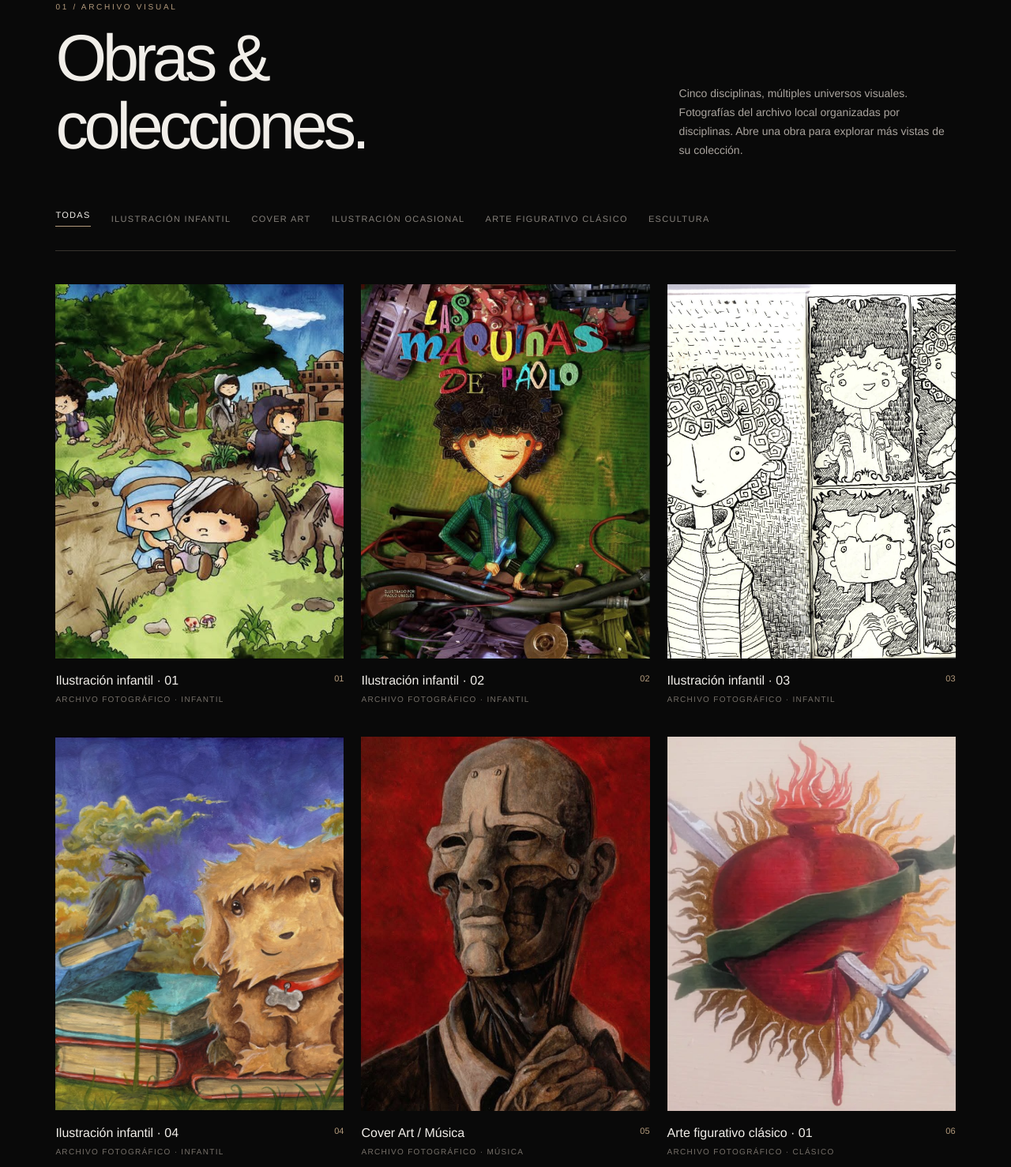
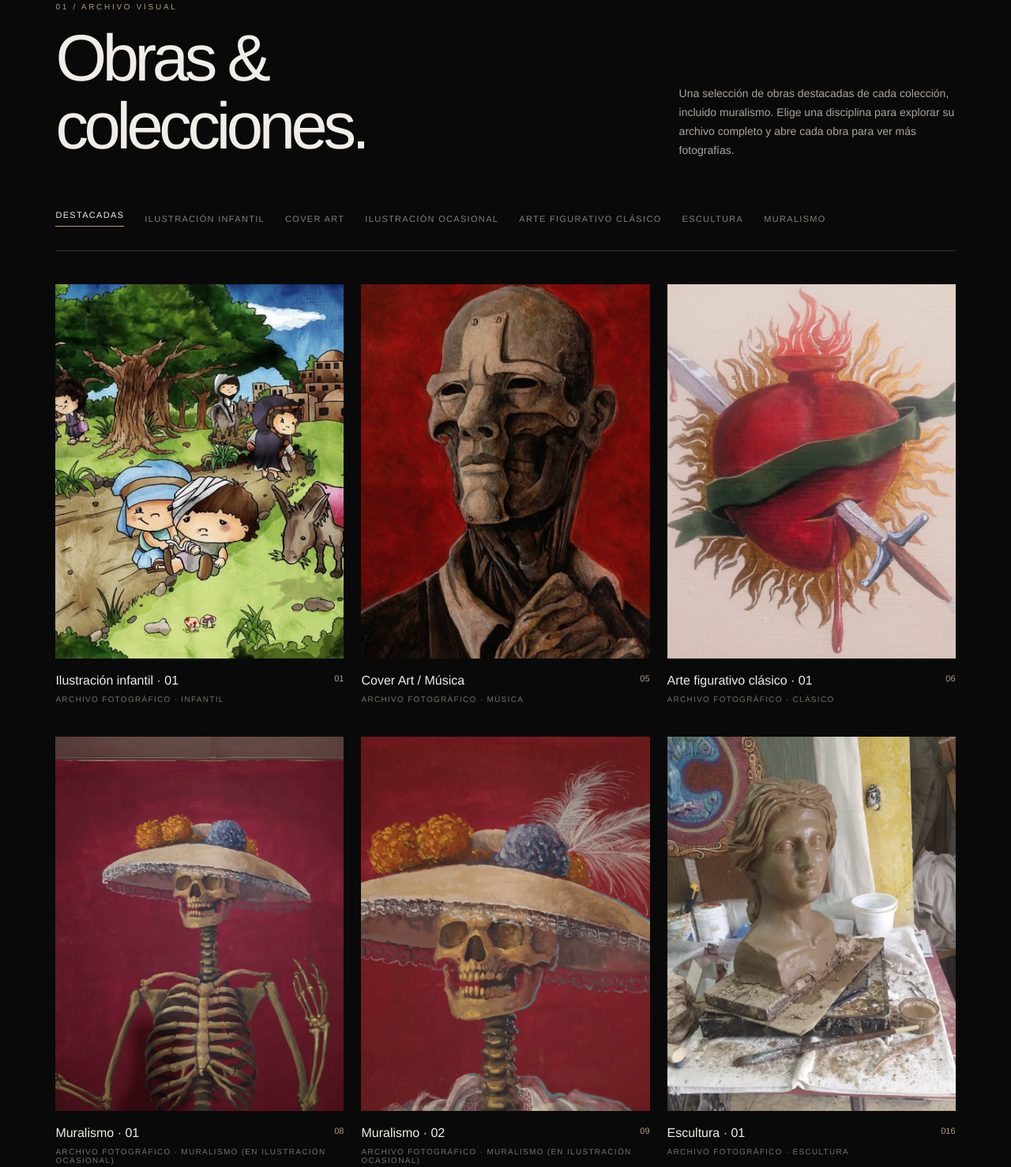
Before and after one commit to MakuP5/webPaolo, a plain HTML site: page index.html in a window 1280 px wide. Shown: the part 922-2400 px from the top of the page at 79% size. Drawn offline with Linux system fonts and the light colour scheme.

Commit message:
Update general
Se cambian las galerias para incluir muralismo y destacadas.

```diff
--- a/index.html
+++ b/index.html
@@ -11,7 +11,7 @@
 <header class="top"><a class="logo" href="#inicio" aria-label="Paolo inicio">PAOLO.</a><button class="menu" aria-label="Abrir menú" aria-expanded="false">☰</button><nav class="nav" aria-label="Navegación principal"><a href="#obra">Obra</a><a href="#artista">El artista</a><a href="#encargos">Encargos</a><a class="contact-link" href="#contacto">Contacto ↗</a></nav></header>
 <main>
 <section id="inicio" class="hero" aria-label="Portada"><div class="hero-art" id="heroArt"></div><div class="reference">Archivo artístico · Fotografías locales</div><div class="hero-copy"><span class="eyebrow">Ilustración · Mitología · Simbolismo</span><h1>PAOLO.</h1><div class="hero-sub">Donde lo sagrado y lo profano toman forma.</div><div class="hero-actions"><a class="button" href="#obra">Explorar la obra <span>↗</span></a><a class="button secondary" href="#contacto">Solicitar encargo <span>↗</span></a></div></div><div class="scroll-label">Desliza para descubrir ↓</div><div class="hero-counter"><button id="prev" aria-label="Obra anterior">←</button><span id="slideNum">01 / 03</span><button id="next" aria-label="Siguiente obra">→</button></div></section>
-<section id="obra" class="section"><div class="section-head reveal"><div><div class="eyebrow">01 / Archivo visual</div><h2>Obras &<br>colecciones.</h2></div><div class="section-desc">Cinco disciplinas, múltiples universos visuales. Fotografías del archivo local organizadas por disciplinas. Abre una obra para explorar más vistas de su colección.</div></div><div class="filters" aria-label="Filtrar obras"><button class="filter active" data-filter="all" aria-pressed="true">Todas</button><button class="filter" data-filter="infantil" aria-pressed="false">Ilustración infantil</button><button class="filter" data-filter="cover" aria-pressed="false">Cover Art</button><button class="filter" data-filter="ocasional" aria-pressed="false">Ilustración ocasional</button><button class="filter" data-filter="figurativo" aria-pressed="false">Arte figurativo clásico</button><button class="filter" data-filter="escultura" aria-pressed="false">Escultura</button></div><div class="gallery" id="gallery"></div><p class="ref-note" style="margin-top:30px">* Fotografías cargadas desde la carpeta img del proyecto. Títulos, atribuciones y disponibilidad comercial pendientes de confirmar con Paolo.</p></section>
+<section id="obra" class="section"><div class="section-head reveal"><div><div class="eyebrow">01 / Archivo visual</div><h2>Obras &<br>colecciones.</h2></div><div class="section-desc">Una selección de obras destacadas de cada colección, incluido muralismo. Elige una disciplina para explorar su archivo completo y abre cada obra para ver más fotografías.</div></div><div class="filters" aria-label="Filtrar obras"><button class="filter active" data-filter="featured" aria-pressed="true">Destacadas</button><button class="filter" data-filter="infantil" aria-pressed="false">Ilustración infantil</button><button class="filter" data-filter="cover" aria-pressed="false">Cover Art</button><button class="filter" data-filter="ocasional" aria-pressed="false">Ilustración ocasional</button><button class="filter" data-filter="figurativo" aria-pressed="false">Arte figurativo clásico</button><button class="filter" data-filter="escultura" aria-pressed="false">Escultura</button><button class="filter" data-filter="muralismo" aria-pressed="false">Muralismo</button></div><div class="gallery" id="gallery"></div><p class="ref-note" style="margin-top:30px">* Fotografías cargadas desde la carpeta img del proyecto. Títulos, atribuciones y disponibilidad comercial pendientes de confirmar con Paolo.</p></section>
 <section id="artista" class="manifesto"><div class="manifesto-art"><img src="img/perfil/IMG_4010.JPG" alt="Fotografía del archivo local del artista" loading="lazy"></div><div class="manifesto-copy reveal"><div class="eyebrow">02 / El artista</div><h2>Lo invisible<br>se hace imagen.</h2><p class="quote">«El arte es una invocación: una forma de dar cuerpo a aquello que no tiene nombre.»</p><p>Un universo visual inspirado por el mito, las fuerzas de la naturaleza y las narrativas que habitan entre la luz y la sombra.</p><p class="ref-note">Texto conceptual provisional. La biografía definitiva se incorporará cuando Paolo la confirme.</p><a href="#contacto" class="button secondary" style="align-self:start;margin-top:20px">Conocer al artista ↗</a></div></section>
 <section id="encargos" class="section"><div class="eyebrow reveal">03 / Colaboraciones</div><div class="section-head reveal"><h2>Hagamos algo<br>extraordinario.</h2><p class="section-desc">Para coleccionistas, proyectos editoriales, músicos y marcas que buscan imágenes con una identidad singular.</p></div><div class="services"><article class="service reveal"><span class="num">01 /</span><h3>Obra original</h3><p>Consulta disponibilidad de piezas únicas, colecciones y posibles adquisiciones.</p><a href="#contacto" data-request="Consulta por obra original">Consultar obras ↗</a></article><article class="service reveal"><span class="num">02 /</span><h3>Ilustración por encargo</h3><p>Imágenes personalizadas para clientes particulares y proyectos creativos.</p><a href="#contacto" data-request="Ilustración por encargo">Solicitar propuesta ↗</a></article><article class="service reveal"><span class="num">03 /</span><h3>Colaboraciones</h3><p>Portadas, proyectos musicales, editoriales y colaboraciones visuales.</p><a href="#contacto" data-request="Colaboración artística">Iniciar proyecto ↗</a></article></div></section>
 <section id="contacto" class="contact"><div><div class="eyebrow">04 / Contacto</div><h2>Hablemos<br>de arte.</h2><p>¿Una obra cautivó tu atención? ¿Tienes una idea que merece convertirse en imagen? Cuéntanos tu proyecto.</p><p class="fine">En este prototipo el formulario prepara el texto de la consulta. La entrega directa se habilitará cuando Paolo confirme su correo oficial.</p></div><form id="contactForm"><div class="field"><label for="name">Tu nombre</label><input id="name" required placeholder="Nombre completo" autocomplete="name"></div><div class="field"><label for="email">Correo electrónico</label><input id="email" type="email" required placeholder="nombre@ejemplo.com" autocomplete="email"></div><div class="field"><label for="kind">¿Qué te interesa?</label><select id="kind" required><option value="">Selecciona una opción</option><option>Adquirir una obra</option><option>Ilustración por encargo</option><option>Colaboración artística</option><option>Otra consulta</option></select></div><div class="field"><label for="message">Cuéntanos tu idea</label><textarea id="message" required placeholder="Describe tu propuesta o la obra que te interesa..."></textarea></div><button type="submit" class="button">Preparar mi consulta ↗</button><div id="formStatus" role="status" class="fine"></div></form></section>
--- a/js/script.js
+++ b/js/script.js
@@ -43,6 +43,18 @@ addCollection('clasico','figurativo','Arte figurativo clásico','Archivo fotogr
 addCollection('muralismo','ocasional','Muralismo','Archivo fotográfico · Muralismo (en ilustración ocasional)');
 addCollection('escultura','escultura','Escultura','Archivo fotográfico · Escultura');
 
+// V7: una fotografía de cada disciplina, más una vista adicional de muralismo.
+// Muralismo continúa agrupado también en Ilustración ocasional, como en V6.
+// Cambiar estos índices permite elegir otras imágenes cuando Paolo decida sus destacadas.
+const featuredIndexes = new Set([
+  art.findIndex(w => w.category === 'infantil'),
+  art.findIndex(w => w.category === 'cover'),
+  art.findIndex(w => w.category === 'ocasional'),
+  art.findIndex(w => w.category === 'figurativo'),
+  art.findIndex(w => w.category === 'escultura'),
+  art.findIndex(w => w.title === 'Muralismo · 02')
+].filter(i => i >= 0));
+
 // Si una ruta local falta, se muestra un aviso sin sustituirla por otra obra.
 function markMissingImage(img){
   img.onerror=()=>{img.onerror=null;img.style.opacity='.16';img.title=`No se encontró: ${img.getAttribute('src')}`;
@@ -54,7 +66,7 @@ function markMissingImage(img){
   };
 }
 const heroArt=document.getElementById('heroArt'),slideNum=document.getElementById('slideNum');let heroIndex=0;const heroWorks=[art.find(w=>w.category==='cover'),art.find(w=>w.category==='figurativo'),art.find(w=>w.category==='escultura')].filter(Boolean);heroWorks.forEach((w,i)=>{const d=document.createElement('div');d.className='slide'+(i===0?' active':'');d.style.backgroundImage=`url("${w.image}")`;d.style.backgroundPosition=w.position;d.setAttribute('aria-hidden','true');heroArt.appendChild(d)});function setHero(i){heroIndex=(i+heroWorks.length)%heroWorks.length;[...heroArt.children].forEach((e,j)=>e.classList.toggle('active',heroIndex===j));slideNum.textContent=`0${heroIndex+1} / 0${heroWorks.length}`;}document.getElementById('prev').onclick=()=>setHero(heroIndex-1);document.getElementById('next').onclick=()=>setHero(heroIndex+1);if(!matchMedia('(prefers-reduced-motion: reduce)').matches){setInterval(()=>setHero(heroIndex+1),7500)}
-const gallery=document.getElementById('gallery');art.forEach((w,i)=>{const card=document.createElement('article');card.className='work reveal';card.dataset.category=w.category;card.tabIndex=0;card.setAttribute('role','button');card.setAttribute('aria-label',`Ampliar ${w.title}`);card.innerHTML=`<div class="work-image"><img src="${w.image}" alt="${w.title}, imagen de referencia" loading="lazy" style="object-position:${w.position||'center'}"></div><div class="work-title"><span>${w.title}</span><span>0${i+1}</span></div><div class="work-type">${w.by}</div>`;card.addEventListener('click',()=>openLight(i));card.addEventListener('keydown',e=>{if(e.key==='Enter'||e.key===' '){e.preventDefault();openLight(i)}});gallery.appendChild(card);markMissingImage(card.querySelector('img'))});document.querySelectorAll('.filter').forEach(btn=>btn.onclick=()=>{document.querySelectorAll('.filter').forEach(b=>{b.classList.toggle('active',b===btn);b.setAttribute('aria-pressed',String(b===btn))});document.querySelectorAll('.work').forEach(card=>{card.hidden=!(btn.dataset.filter==='all'||card.dataset.category===btn.dataset.filter)})});
+const gallery=document.getElementById('gallery');art.forEach((w,i)=>{const card=document.createElement('article');card.className='work reveal';card.dataset.category=w.category;card.dataset.collection=w.title.startsWith('Muralismo')?'muralismo':w.category;card.dataset.featured=String(featuredIndexes.has(i));card.hidden=!featuredIndexes.has(i);card.tabIndex=0;card.setAttribute('role','button');card.setAttribute('aria-label',`Ampliar ${w.title}`);card.innerHTML=`<div class="work-image"><img src="${w.image}" alt="${w.title}, imagen de referencia" loading="lazy" style="object-position:${w.position||'center'}"></div><div class="work-title"><span>${w.title}</span><span>0${i+1}</span></div><div class="work-type">${w.by}</div>`;card.addEventListener('click',()=>openLight(i));card.addEventListener('keydown',e=>{if(e.key==='Enter'||e.key===' '){e.preventDefault();openLight(i)}});gallery.appendChild(card);markMissingImage(card.querySelector('img'))});document.querySelectorAll('.filter').forEach(btn=>btn.onclick=()=>{document.querySelectorAll('.filter').forEach(b=>{b.classList.toggle('active',b===btn);b.setAttribute('aria-pressed',String(b===btn))});document.querySelectorAll('.work').forEach(card=>{card.hidden=!(btn.dataset.filter==='featured'?card.dataset.featured==='true':btn.dataset.filter==='muralismo'?card.dataset.collection==='muralismo':card.dataset.category===btn.dataset.filter)})});
 const modal=document.getElementById('lightbox'),lightImg=document.getElementById('lightImg');
 let activeWork=0,activeStage=0,previousFocus=null;
 const thumbs=document.getElementById('processThumbs');
```
Also changed, not shown: LEEME_V7.txt (added), 1 other file.
